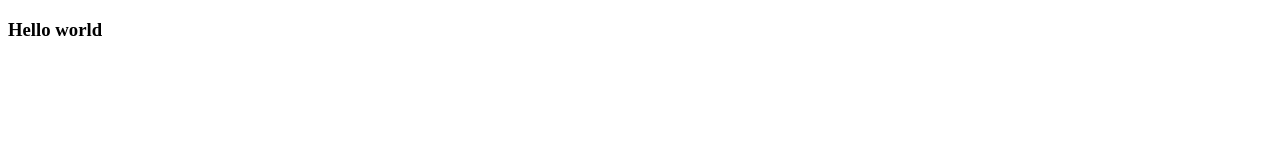
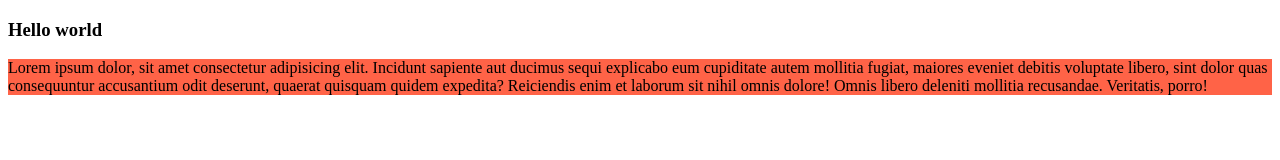
Before and after one commit to Moshin1524/my-simple-website, a plain HTML site: page index.html in a window 1280 px wide. Drawn offline with Linux system fonts and the light colour scheme.

Commit message:
second commit

```diff
--- a/index.html
+++ b/index.html
@@ -3,9 +3,13 @@
 <head>
     <meta charset="UTF-8">
     <meta name="viewport" content="width=device-width, initial-scale=1.0">
+    <link rel="stylesheet" href="styles.css">
     <title>My Website Repo</title>
 </head>
 <body>
     <h3>Hello world</h3>
+    <div>
+        <p>Lorem ipsum dolor, sit amet consectetur adipisicing elit. Incidunt sapiente aut ducimus sequi explicabo eum cupiditate autem mollitia fugiat, maiores eveniet debitis voluptate libero, sint dolor quas consequuntur accusantium odit deserunt, quaerat quisquam quidem expedita? Reiciendis enim et laborum sit nihil omnis dolore! Omnis libero deleniti mollitia recusandae. Veritatis, porro!</p>
+    </div>
 </body>
 </html>
--- /dev/null
+++ b/styles.css
@@ -0,0 +1,3 @@
+div{
+    background-color: tomato;
+}
```
